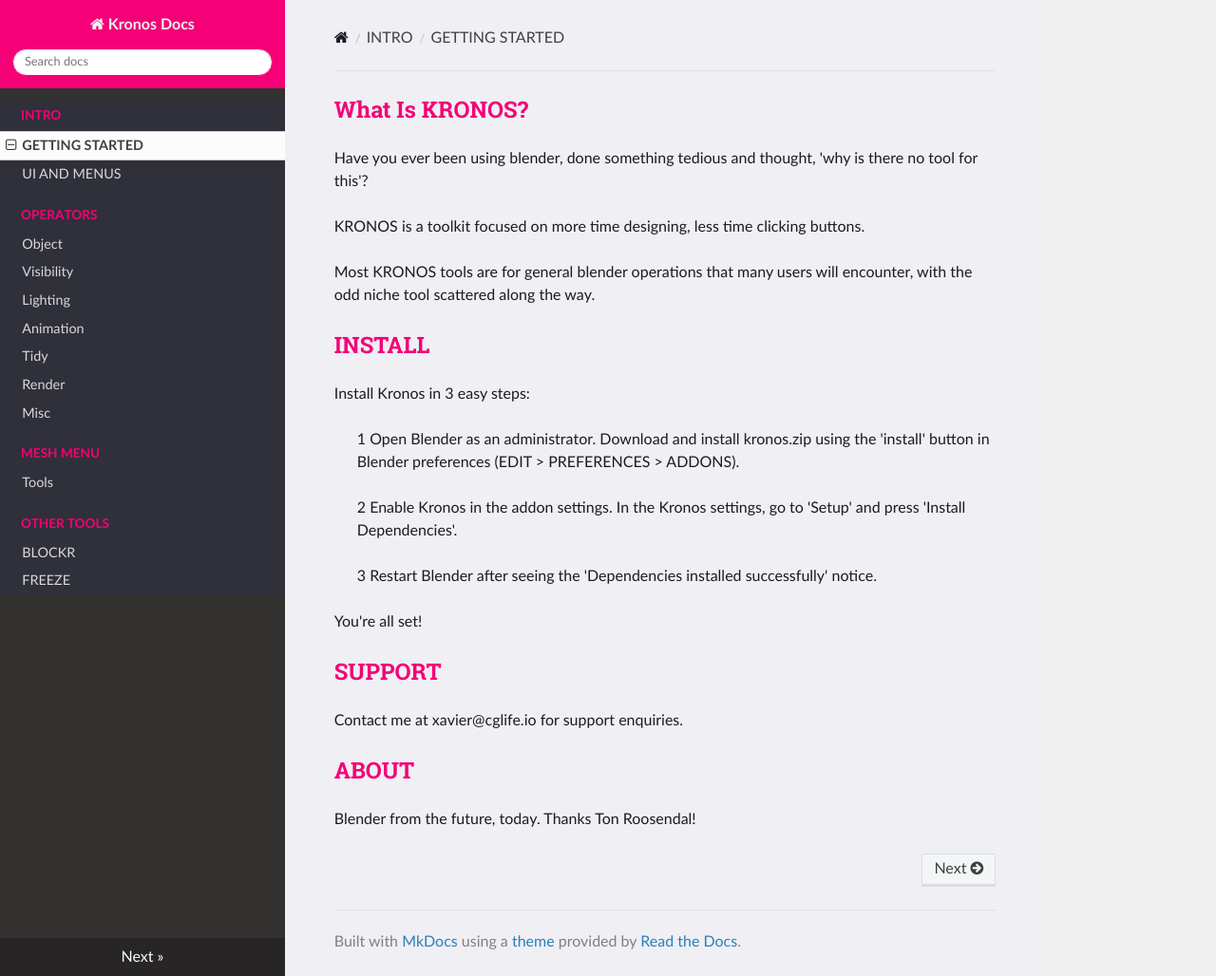
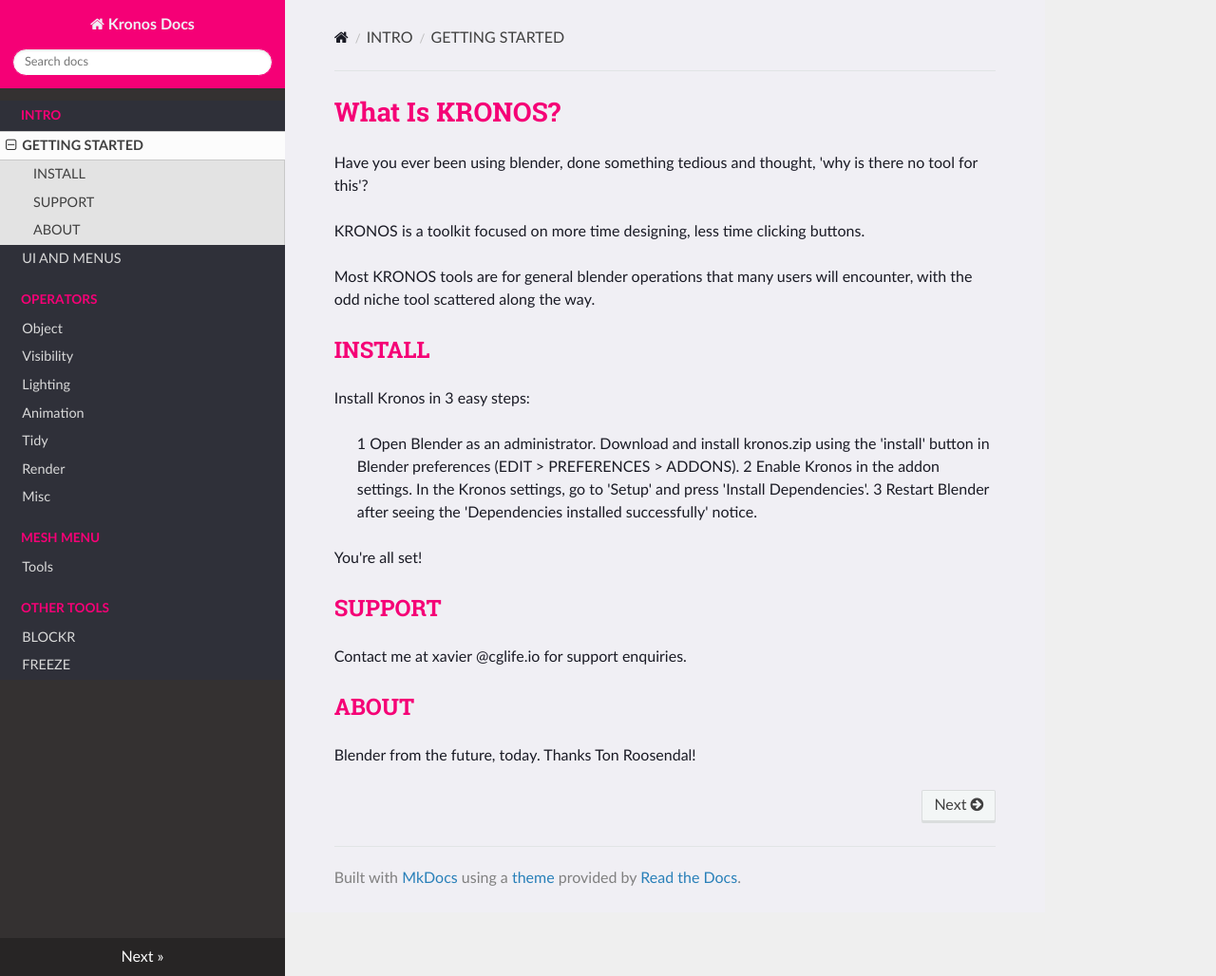
Before and after one commit to CGLIFE7/KronosDocs, an MkDocs documentation site: the page built from docs/docs/tutorial/kronos.md, in a window 1280 px wide and 1028 px high. Shown: the whole window at 95% size. Built offline with MkDocs 1.6.1, drawn with Linux system fonts in a browser that asks for light colours; nearby versions of some CDN libraries.

Commit message:
maybe this?

```diff
--- a/docs/docs/tutorial/kronos.md
+++ b/docs/docs/tutorial/kronos.md
@@ -1,8 +1,6 @@
 <!-- # KRONOS -->
 
-
-
-## What Is KRONOS?
+# What Is KRONOS?
 
 Have you ever been using blender, done something tedious and thought, 'why is there no tool for this'?
 
@@ -10,23 +8,19 @@
 
 Most KRONOS tools are for general blender operations that many users will encounter, with the odd niche tool scattered along the way.
 
-
 ## INSTALL
 
 Install Kronos in 3 easy steps:
 
 > 1   Open Blender as an administrator. Download and install kronos.zip using the 'install' button in Blender preferences (EDIT > PREFERENCES > ADDONS).
-
->  2    Enable Kronos in the addon settings. In the Kronos settings, go to 'Setup' and press 'Install Dependencies'.
-
->  3    Restart Blender after seeing the 'Dependencies installed successfully' notice.
+> 2    Enable Kronos in the addon settings. In the Kronos settings, go to 'Setup' and press 'Install Dependencies'.
+> 3    Restart Blender after seeing the 'Dependencies installed successfully' notice.
 
 You're all set!
 
 ## SUPPORT
 
-Contact me at xavier@cglife.io for support enquiries.
-
+Contact me at xavier @cglife.io for support enquiries.
 
 ## ABOUT
 
```
Also changed, not shown: docs/docs/index.md (+0 -1 lines).
